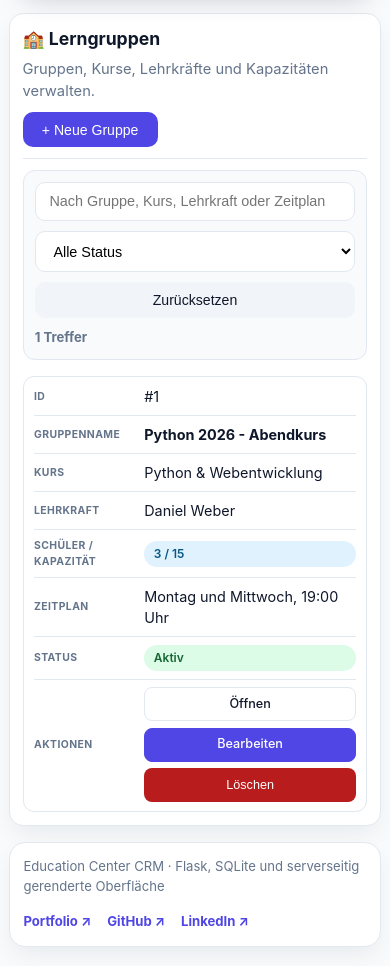
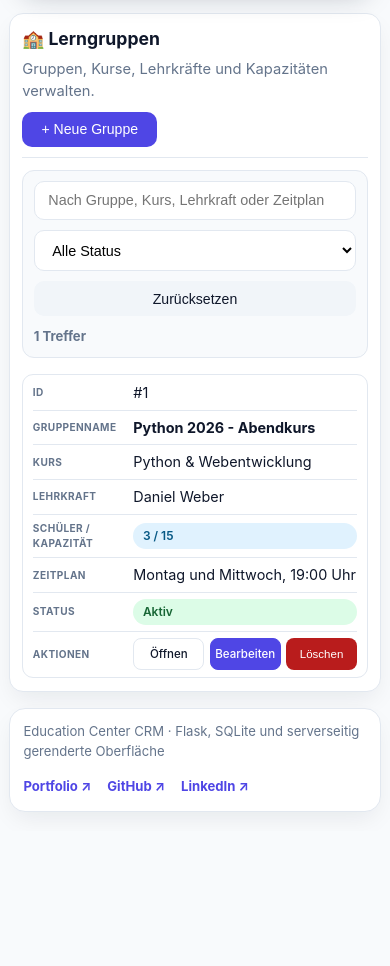
Before and after one commit to sandroabashishvili/education-center-crm, a Flask app: page /groups in a window 390 px wide. Shown: the part 71-1037 px from the top of the page. After the commit the page ends 883 px from the top, so only its background shows below. Run offline with Flask 3, Linux system fonts and the light colour scheme; the visitor is signed in with stand-in values (Sample User, id 1); data comes from the database, SQL or seed files in the repository; some libraries are stand-ins or nearby versions.

Commit message:
Compact mobile cards and actions

```diff
--- a/app/static/css/polish.css
+++ b/app/static/css/polish.css
@@ -24,7 +24,7 @@ body{width:100%;min-width:0}
   html{scrollbar-gutter:auto;overflow-y:auto}
   body{overflow-x:hidden}
   .container{width:100%;max-width:none;padding:.55rem .65rem 1.5rem}
-  .topbar{position:sticky;top:.45rem;z-index:100;display:grid;grid-template-columns:minmax(0,1fr) auto;width:100%;margin:0 0 .8rem;padding:.6rem .65rem;border-radius:14px;gap:.55rem;align-items:center}
+  .topbar{position:-webkit-sticky;position:sticky;top:max(.35rem,env(safe-area-inset-top));z-index:100;display:grid;grid-template-columns:minmax(0,1fr) auto;width:100%;margin:0 0 .8rem;padding:.6rem .65rem;border-radius:14px;gap:.55rem;align-items:center}
   .brand{min-width:0;max-width:100%;overflow:hidden}
   .brand>span:last-child{min-width:0}
   .brand-title{overflow:hidden;text-overflow:ellipsis;white-space:nowrap;font-size:.92rem}
@@ -48,29 +48,33 @@ body{width:100%;min-width:0}
   .hero h1{font-size:1.55rem;line-height:1.15}
   .card{margin-bottom:.85rem;padding:.9rem;border-radius:14px}
   .card-header{gap:.6rem;margin-bottom:.7rem;padding-bottom:.65rem}
-  table.responsive-table tbody{gap:.55rem}
-  table.responsive-table tbody tr{padding:.15rem .7rem;border-radius:11px}
-  table.responsive-table td{grid-template-columns:minmax(6.5rem,34%) minmax(0,1fr);gap:.5rem;padding:.5rem 0}
-  table.responsive-table td::before{font-size:.65rem}
+  table.responsive-table tbody{gap:.5rem}
+  table.responsive-table tbody tr{padding:.05rem .65rem;border-radius:11px}
+  table.responsive-table td{grid-template-columns:minmax(6.2rem,31%) minmax(0,1fr);gap:.45rem;padding:.42rem 0;min-height:0}
+  table.responsive-table td::before{font-size:.63rem}
+  table.responsive-table td>*{min-width:0}
+  table.responsive-table a:not(.btn){overflow-wrap:anywhere;word-break:break-word}
   .creator-footer{margin-top:1rem}
 }
 
 @media(max-width:600px){
   .container{padding:.45rem .55rem 1.2rem}
-  .topbar{top:.35rem;padding:.55rem .6rem}
+  .topbar{top:max(.3rem,env(safe-area-inset-top));padding:.55rem .6rem}
   .brand{gap:.5rem}.brand-badge{width:38px;height:38px;flex-basis:38px}
   .brand-title{font-size:.88rem}.brand-subtitle{font-size:.63rem}
-  .card{padding:.8rem}.hero{padding:1rem}
+  .card{padding:.78rem}.hero{padding:1rem}
   .stats-grid{grid-template-columns:1fr 1fr;gap:.55rem}
   .stat-card{min-height:82px;padding:.7rem;gap:.6rem}.stat-icon{width:38px;height:38px;flex-basis:38px}.stat-val{font-size:1.12rem}.stat-lbl{font-size:.63rem;letter-spacing:.025em}
-  .list-filter-bar{grid-template-columns:1fr;padding:.7rem}.list-filter-bar .btn{width:100%;justify-content:center}.filter-count{justify-self:start}
-  .entity-actions,.row-actions,.management-actions,.action-btns{display:grid;grid-template-columns:1fr;gap:.4rem;width:100%}
+  .list-filter-bar{grid-template-columns:1fr;padding:.65rem}.list-filter-bar .btn{width:100%;justify-content:center}.filter-count{justify-self:start}
+  .entity-actions,.row-actions,.management-actions,.action-btns{display:grid;grid-template-columns:repeat(3,minmax(0,1fr));gap:.32rem;width:100%}
   .entity-actions .btn,.row-actions .btn,.management-actions .btn,.action-btns .btn,.entity-actions form,.row-actions form,.management-actions form,.action-btns form{width:100%;min-width:0}
-  .management-header .entity-actions{grid-template-columns:1fr 1fr}.management-header .entity-actions form{grid-column:1/-1}
+  .entity-actions form .btn,.row-actions form .btn,.management-actions form .btn,.action-btns form .btn{width:100%}
+  .entity-actions .btn,.row-actions .btn,.management-actions .btn,.action-btns .btn{height:32px;padding:.3rem .35rem;font-size:.72rem}
+  .management-header .entity-actions{grid-template-columns:repeat(2,minmax(0,1fr))}.management-header .entity-actions form{grid-column:1/-1}
   .header-actions{width:100%}.header-actions .btn{flex:1 1 100%;justify-content:center}
   .modal-shell{padding:.5rem}.modal-card{width:100%;padding:1rem;border-radius:13px}
-  table.responsive-table tbody tr{padding:.1rem .65rem}
-  table.responsive-table td{grid-template-columns:minmax(6.2rem,34%) minmax(0,1fr);gap:.45rem;padding:.48rem 0}
+  table.responsive-table tbody tr{padding:.05rem .6rem}
+  table.responsive-table td{grid-template-columns:minmax(5.8rem,30%) minmax(0,1fr);gap:.4rem;padding:.4rem 0}
   .creator-footer{flex-direction:column;align-items:flex-start;padding:.85rem}
 }
 
@@ -80,7 +84,7 @@ body{width:100%;min-width:0}
   .hero h1{font-size:1.42rem}.hero p{font-size:.88rem}
   .stats-grid{grid-template-columns:1fr 1fr}
   .stat-card{min-height:78px}.stat-val{font-size:1.08rem}.stat-lbl{font-size:.6rem}
-  table.responsive-table td{grid-template-columns:minmax(5.8rem,32%) minmax(0,1fr)}
+  table.responsive-table td{grid-template-columns:minmax(5.4rem,29%) minmax(0,1fr);padding:.38rem 0}
   .management-header .entity-actions{grid-template-columns:1fr}
   .management-header .entity-actions form{grid-column:auto}
 }
@@ -89,6 +93,7 @@ body{width:100%;min-width:0}
   .brand-title{font-size:.8rem}.brand-subtitle{display:none}
   .stats-grid{grid-template-columns:1fr}
   .topbar-menu .nav-links{grid-template-columns:1fr}
-  table.responsive-table td{grid-template-columns:1fr;gap:.15rem}
-  table.responsive-table td::before{margin-bottom:.05rem}
+  .entity-actions,.row-actions,.management-actions,.action-btns{grid-template-columns:1fr}
+  table.responsive-table td{grid-template-columns:1fr;gap:.12rem}
+  table.responsive-table td::before{margin-bottom:.02rem}
 }
```
